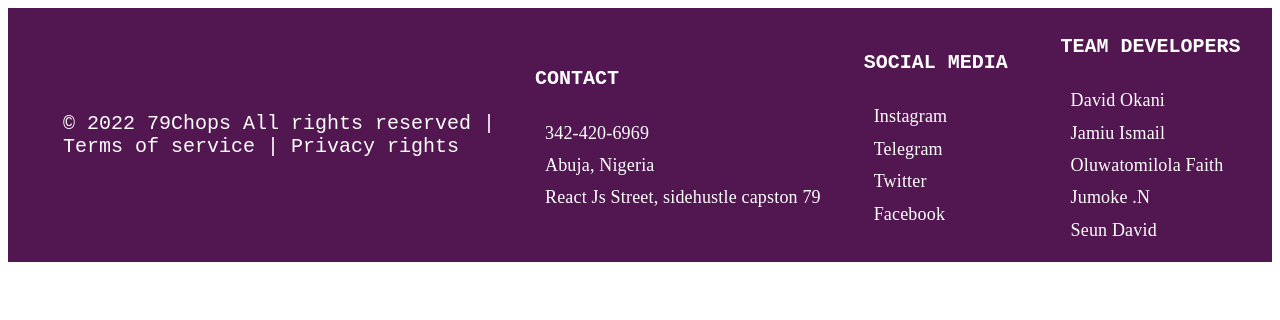
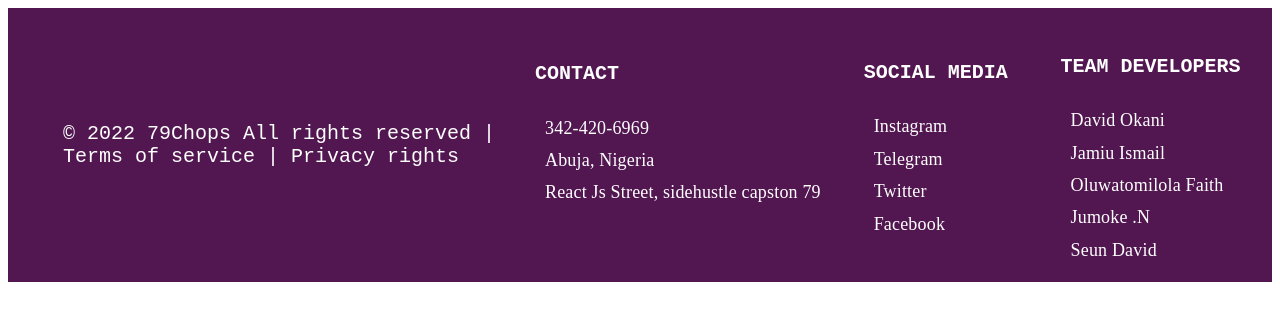
Before and after one commit to davidokani/79chops, a React (Create React App) app: page / in a window 1280 px wide. Shown: the top 320 px of the page. Built offline with nearby package versions, Linux system fonts and the light colour scheme.

Commit message:
footer component styled

```diff
--- a/src/components/footer/footer.css
+++ b/src/components/footer/footer.css
@@ -24,6 +24,14 @@
   width: 100%;
   height: 50%;
 }
+.rightFooter1 {
+  margin-bottom: 30px;
+  flex-shrink: 1;
+}
+.rightFooter3 {
+  margin-top: 20px;
+  flex-shrink: 1;
+}
 
 .contactH4 {
   font-size: 20px;
```
